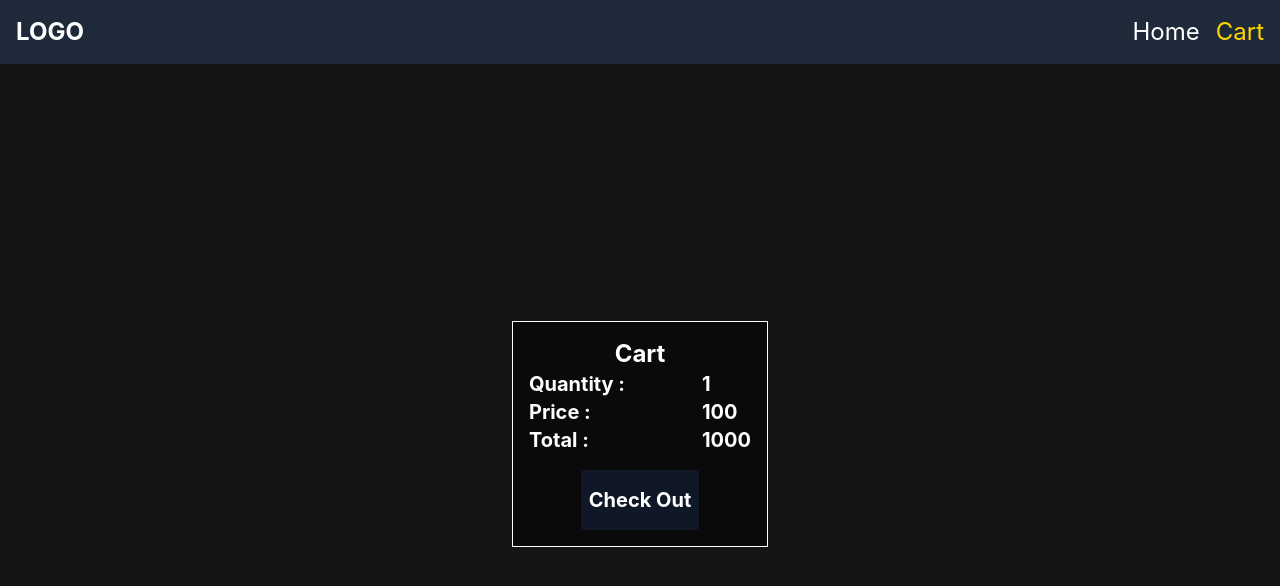
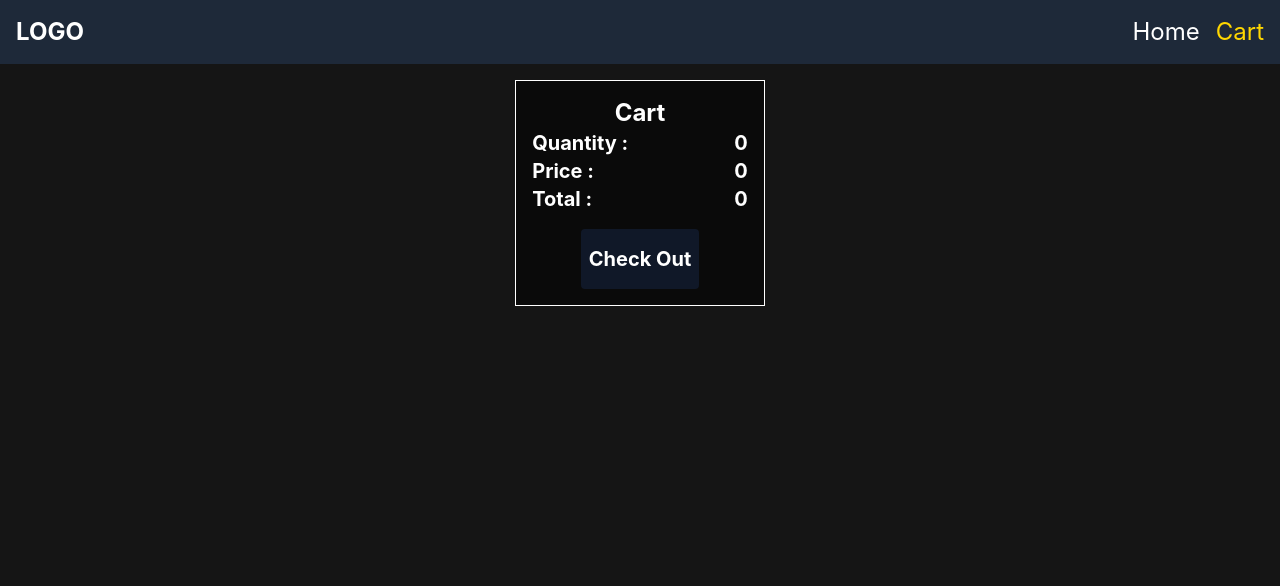
Before and after one commit to Usman-50/React-Practice-2, a React (Vite) app: page /Cart in a window 1280 px wide. Shown: the top 586 px of the page. Built offline with nearby package versions, Linux system fonts and the light colour scheme.

Commit message:
code updated

```diff
--- a/Components/Cart.jsx
+++ b/Components/Cart.jsx
@@ -1,8 +1,14 @@
 import React from 'react'
 import Card from './Card'
+import { Routes, Route, useNavigate } from 'react-router-dom';
 
 const Cart = () => {
+  const navigate = useNavigate()
   const cartItems = JSON.parse(localStorage.getItem("cart")) || []
+  const totalPrice = cartItems.reduce((sum , item) =>{
+    return sum + Number(item.price || 0)
+  }, 0)
+  console.log(totalPrice)
   return (
     <>
     <div>
@@ -20,7 +26,7 @@ const Cart = () => {
       ))}
     </div>
     </div>
-    <div className='flex justify-center items-center h-[92.5vh]'>
+    <div className='flex justify-center m-4'>
     <div className='bg-[#0A0A0A] text-white border border-white w-[20%] p-4'>
         <div className='flex justify-center items-center'>
       <h1 className='text-2xl font-bold'>Cart</h1>
@@ -32,13 +38,13 @@ const Cart = () => {
       <p className='text-xl font-bold'>Total : </p>
       </div>
       <div>
-        <p className='text-xl font-bold'>1</p>
-        <p className='text-xl font-bold'>100</p>
-        <p className='text-xl font-bold'>1000</p>
+        <p className='text-xl font-bold'>{cartItems.length}</p>
+        <p className='text-xl font-bold'>{totalPrice}</p>
+        <p className='text-xl font-bold'>{totalPrice}</p>
       </div>
       </div>
       <div className='flex justify-center items-center'>
-        <button className='text-xl font-bold bg-gray-900 px-2 py-4 rounded text-white cursor-pointer mt-4'>Check Out</button>
+        <button onClick={() => navigate("/Form")} className='text-xl font-bold bg-gray-900 px-2 py-4 rounded text-white cursor-pointer mt-4'>Check Out</button>
       </div>
     </div>
     </div>
--- /dev/null
+++ b/Components/Form.jsx
@@ -0,0 +1,25 @@
+import React from 'react'
+
+const Form = () => {
+  return (
+    <div className='flex justify-center items-center h-screen'>
+    <div className='flex gap-4 flex-col justify-center items-center border border-white text-white p-4 w-[20%] rounded'>
+        <div className='flex flex-col gap-2'>
+      <label htmlFor="">Name</label>
+      <input className='bg-gray-800 px-2 py-2 rounded mb-4' type="text" placeholder='Enter your name' />
+      </div>
+      <div className='flex flex-col gap-4'>
+      <label htmlFor="">Email</label>
+      <input className='bg-gray-800 px-2 py-2 rounded mb-4' type="text" placeholder='Enter your email' />
+      </div>
+      <div className='flex flex-col gap-4'>
+      <label htmlFor="">Address</label>
+      <input className='bg-gray-800 px-2 py-2 rounded mb-4' type="text" placeholder='Enter your address' />
+      </div>
+      <button className='text-white text-xl px-4 py-2 bg-gray-800 cursor-pointer mt-4 rounded'>Submit</button>
+    </div>
+    </div>
+  )
+}
+
+export default Form
--- a/src/App.jsx
+++ b/src/App.jsx
@@ -8,6 +8,7 @@ import Card from '../Components/Card'
 import Cart from '../Components/Cart'
 import { v4 as uuidv4 } from 'uuid';
 import { createBrowserRouter , RouterProvider } from 'react-router-dom';
+import Form from '../Components/Form'
 
 const products = [
   { id: uuidv4(), title: "Headphones", description: "Wireless Bluetooth headphones", price: 4500 },
@@ -50,6 +51,10 @@ const router = createBrowserRouter([
     <Cart />
     </>
     )
+  },
+  {
+    path: "/Form",
+    element: <Form />
   }
 ]
 )
```
